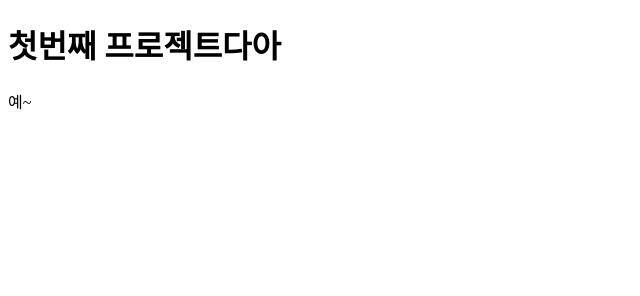
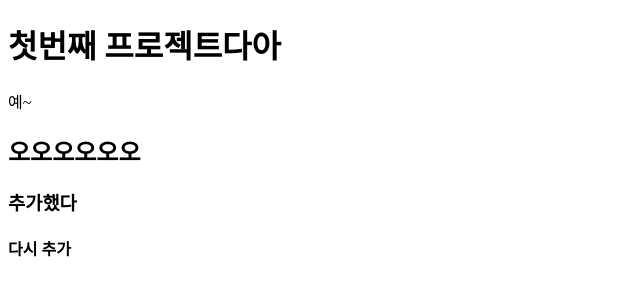
Before and after one commit to devJenny/jsProject-first, a plain HTML site: page index.html in a window 1280 px wide. Shown: the whole page, without its empty margins (0-640 px from the left). Drawn offline with Linux system fonts and the light colour scheme.

Commit message:
second commit

```diff
--- a/index.html
+++ b/index.html
@@ -1,5 +1,6 @@
 <!DOCTYPE html>
 <html lang="en">
+
 <head>
     <meta charset="UTF-8">
     <meta http-equiv="X-UA-Compatible" content="IE=edge">
@@ -7,8 +8,13 @@
     <title>Document</title>
     <link rel="stylesheet" href="style.css">
 </head>
+
 <body>
     <h1>첫번째 프로젝트다아</h1>
     <p>예~</p>
+    <h2>오오오오오오</h2>
+    <h3>추가했다</h3>
+    <h4>다시 추가</h4>
 </body>
+
 </html>
```
